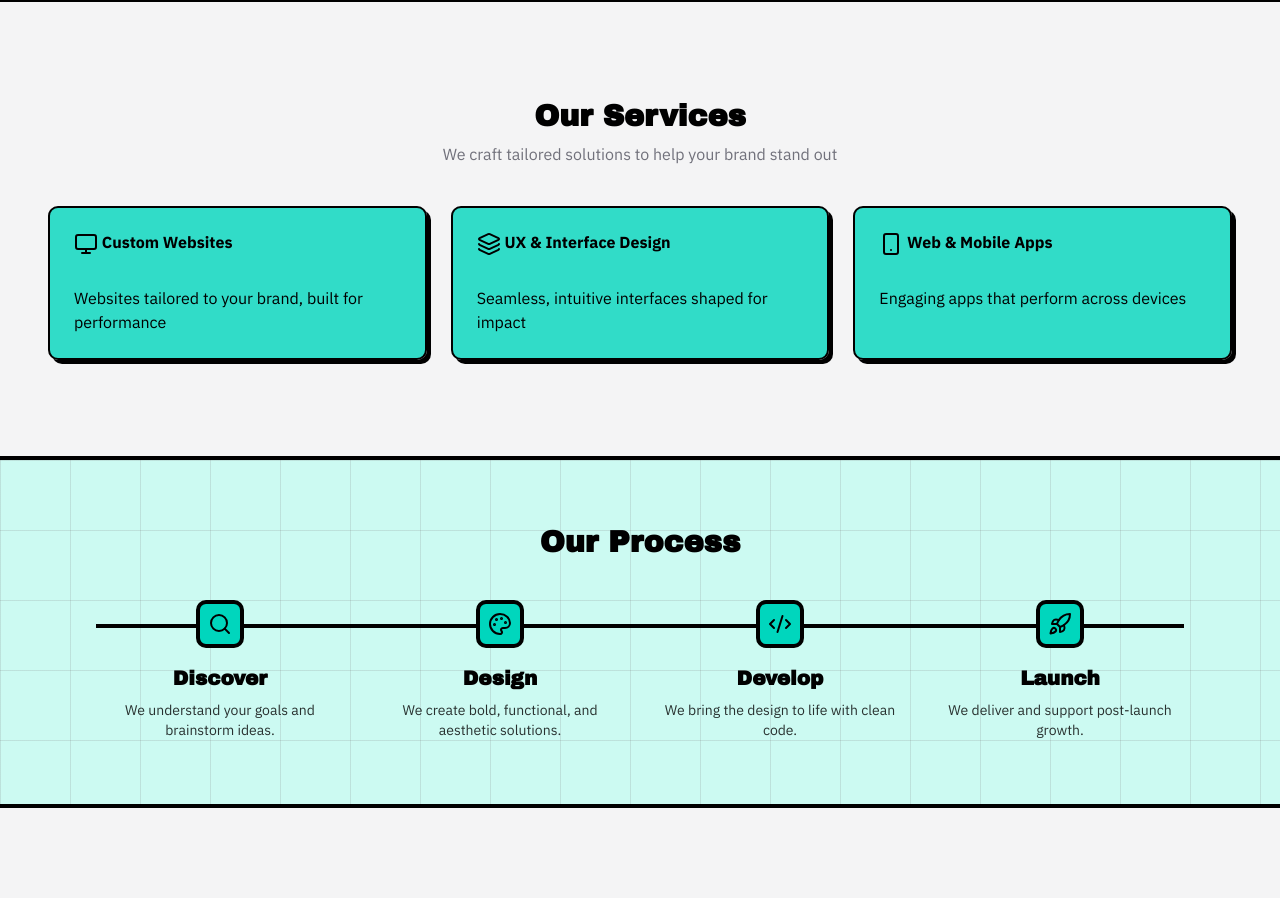
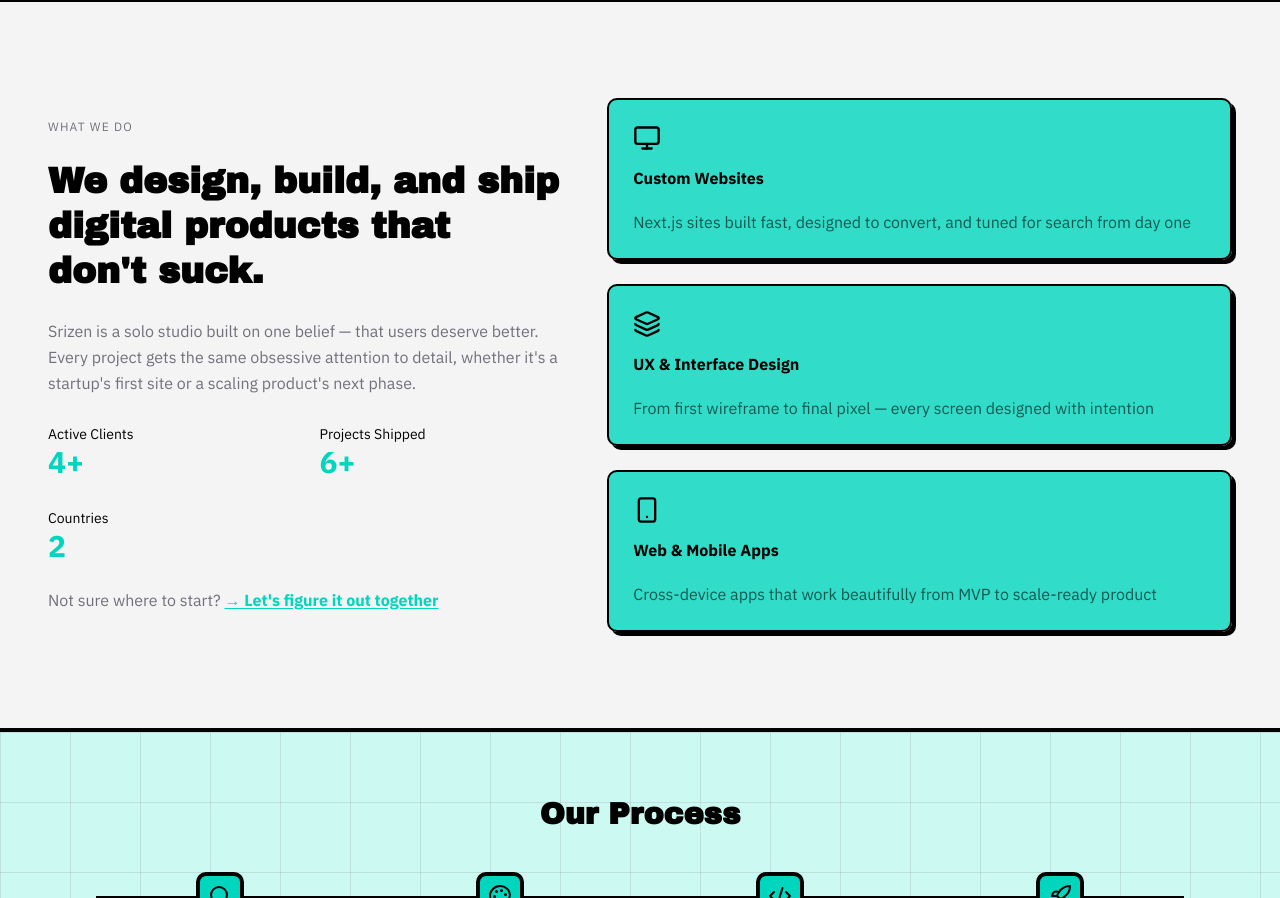
Before and after one commit to pranavsoni1101/srizen, a Next.js app: page / in a window 1280 px wide. Shown: the part 806-1704 px from the top of the page. Built offline with nearby package versions, Linux system fonts and the light colour scheme.

Commit message:
Enhanced the what we do section

```diff
--- a/app/page.tsx
+++ b/app/page.tsx
@@ -11,6 +11,7 @@ import ContactForm from "@/components/contact-form";
 import { PointerHighlight } from "@/components/ui/pointer-highlight";
 import type { Metadata } from "next";
 import Link from "next/link";
+import StatsGrid from "@/components/stats-grid";
 
 export const metadata: Metadata = {
   title: "Srizen – From Vision Through Srizen Into Reality",
@@ -56,19 +57,22 @@ export const metadata: Metadata = {
 const Home = () => {
   const services = [
     {
-      icon: <Monitor className="inline" />,
+      icon: <Monitor size={28} />,
       title: "Custom Websites",
-      description: "Websites tailored to your brand, built for performance",
+      description:
+        "Next.js sites built fast, designed to convert, and tuned for search from day one",
     },
     {
-      icon: <Layers className="inline" />,
+      icon: <Layers size={28} />,
       title: "UX & Interface Design",
-      description: "Seamless, intuitive interfaces shaped for impact",
+      description:
+        "From first wireframe to final pixel — every screen designed with intention",
     },
     {
-      icon: <Smartphone className="inline" />,
+      icon: <Smartphone size={28} />,
       title: "Web & Mobile Apps",
-      description: "Engaging apps that perform across devices",
+      description:
+        "Cross-device apps that work beautifully from MVP to scale-ready product",
     },
   ];
   const showcases = [
@@ -207,13 +211,33 @@ const Home = () => {
       {/* Services Section */}
       <section className="py-16 bg-secondary border-border border-t-4">
         <Container>
-          <div className="text-center mb-10">
-            <h2 className="text-3xl font-bold">Our Services</h2>
-            <p className="text-muted-foreground mt-2">
-              We craft tailored solutions to help your brand stand out
+          <div className="flex flex-col lg:flex-row items-center gap-12">
+            {/* Left column */}
+            <div className="w-full lg:w-[45%] flex flex-col gap-6">
+              <p className="text-xs uppercase tracking-widest text-muted-foreground font-base">
+                What We Do
+              </p>
+              <h2 className="text-4xl font-bold leading-tight">
+                We design, build, and ship digital products that don&apos;t suck.
+              </h2>
+              <p className="text-muted-foreground text-base leading-relaxed">
+                Srizen is a solo studio built on one belief — that users deserve
+                better. Every project gets the same obsessive attention to detail,
+                whether it&apos;s a startup&apos;s first site or a scaling
+                product&apos;s next phase.
+              </p>
+              {/* Stats grid */}
+              <StatsGrid />
+              {/* CTA */}
+              <p className="text-muted-foreground">
+                Not sure where to start?{" "}
+                <Link href="/contact" className="font-bold text-main underline underline-offset-2">
+                  → Let&apos;s figure it out together
+                </Link>
               </p>
             </div>
-          <div className="grid grid-cols-1 sm:grid-cols-3 gap-6">
+            {/* Right column */}
+            <div className="w-full lg:w-[55%] flex flex-col gap-6">
               {services.map((service, id) => (
                 <ServicesCard
                   key={id}
@@ -222,6 +246,7 @@ const Home = () => {
                   description={service.description}
                 />
               ))}
+            </div>
           </div>
         </Container>
       </section>
--- a/components/services-card.tsx
+++ b/components/services-card.tsx
@@ -12,9 +12,10 @@ const ServicesCard = ({ title, icon, description }: ServiceCardProps) => {
   return (
     <Card className="hover:scale-[1.03] transition-transform duration-300">
       <CardHeader>
-        <CardTitle> {icon} {title}</CardTitle>
+        <div className="mb-3 text-black">{icon}</div>
+        <CardTitle>{title}</CardTitle>
       </CardHeader>
-      <CardContent>{description}</CardContent>
+      <CardContent className="text-black/60">{description}</CardContent>
     </Card>
   );
 };
--- /dev/null
+++ b/components/stats-grid.tsx
@@ -0,0 +1,26 @@
+"use client";
+
+import CountUp from "react-countup";
+
+const stats = [
+  { end: 4, suffix: "+", label: "Active Clients" },
+  { end: 6, suffix: "+", label: "Projects Shipped" },
+  { end: 2, suffix: "", label: "Countries" },
+];
+
+const StatsGrid = () => {
+  return (
+    <div className="grid grid-cols-2 gap-x-8 gap-y-6">
+      {stats.map(({ end, suffix, label }) => (
+        <div key={label}>
+          <div className="text-sm text-foreground mt-1">{label}</div>
+          <div className="text-3xl font-bold text-main">
+            <CountUp end={end} duration={2} suffix={suffix} enableScrollSpy scrollSpyOnce />
+          </div>
+        </div>
+      ))}
+    </div>
+  );
+};
+
+export default StatsGrid;
--- a/package.json
+++ b/package.json
@@ -29,6 +29,7 @@
     "next": "16.2.4",
     "next-themes": "^0.4.6",
     "react": "19.2.5",
+    "react-countup": "^6.5.3",
     "react-dom": "19.2.5",
     "react-hook-form": "^7.62.0",
     "tailwind-merge": "^3.3.1",
```
Also changed, not shown: 1 other file (tests, documents, lock files or other folders). Lines whose indentation alone changed are shown as unchanged.
